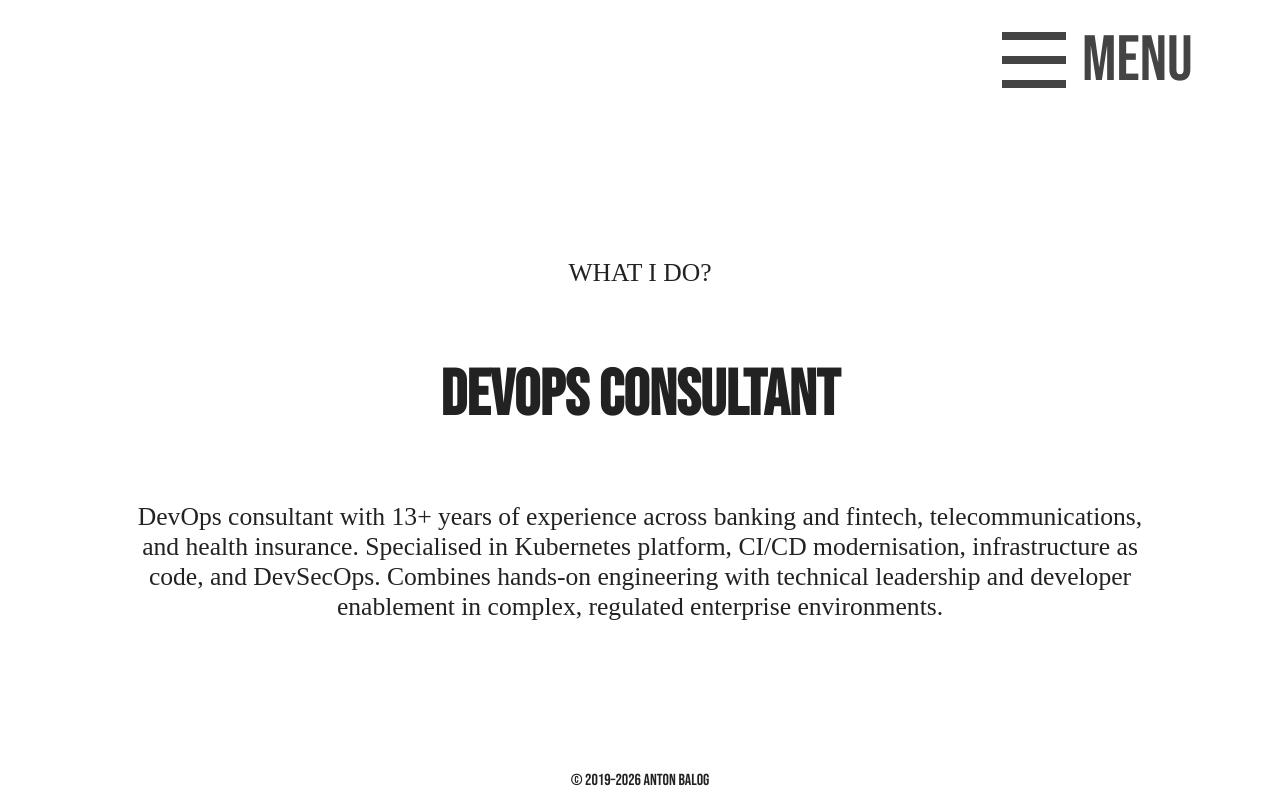
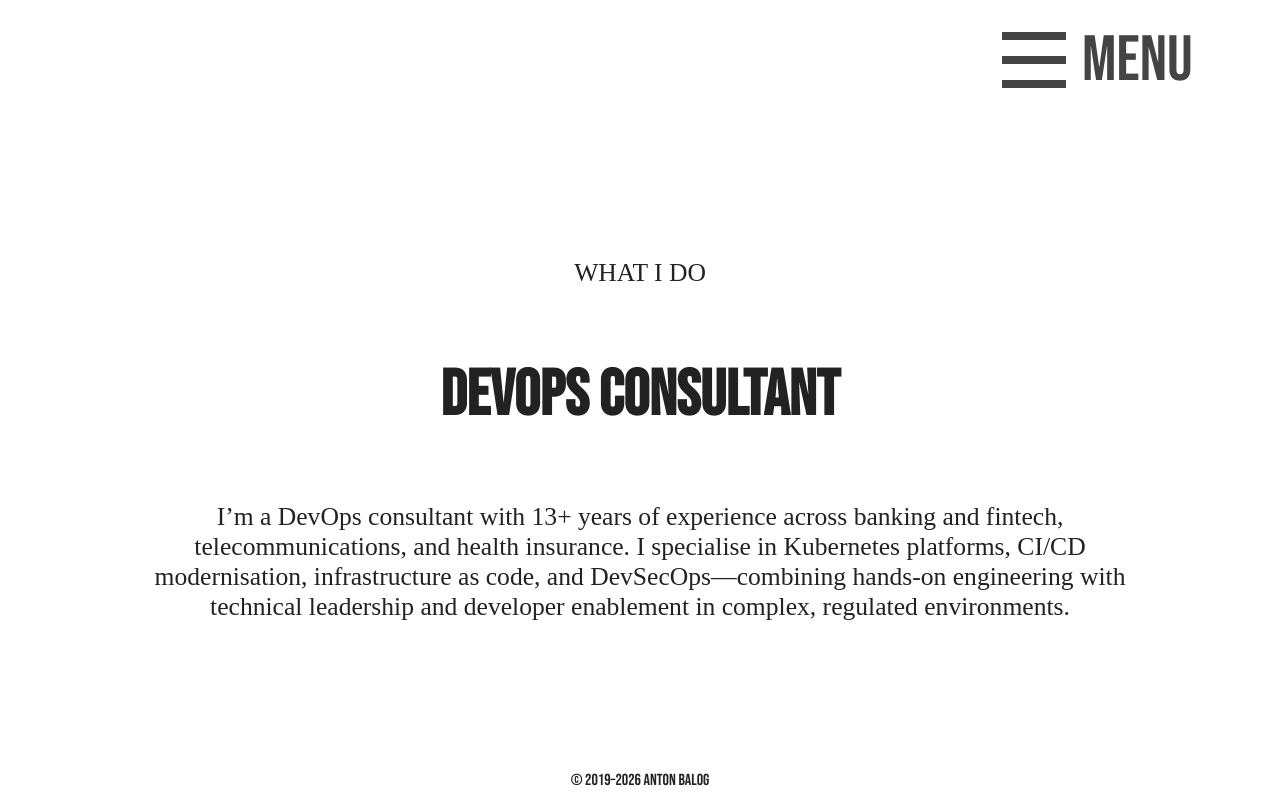
Before and after one commit to antonbalog/antonbalog, a React (Vite) app: page /work in a window 1280 px wide. Built offline with nearby package versions, Linux system fonts and the light colour scheme.

Commit message:
Small improvements

```diff
--- a/src/components/SideDrawer.module.scss
+++ b/src/components/SideDrawer.module.scss
@@ -345,7 +345,7 @@
    h1,
    p {
      font-family: 'Bebas Neue';
-     font-size: 10vw;
+     font-size: 5vw;
      // color: #ff6f61;
      color: #fff;
      // -webkit-animation: text-flicker-in-glow 4s linear infinite both;
--- a/src/pages/Work.jsx
+++ b/src/pages/Work.jsx
@@ -5,22 +5,13 @@ import workStyles from './Work.module.scss';
 const Work = () => {
   return (
     <div className={workStyles.work}>
-      {/* <div className={workStyles.designer}>
-          <h1>UX/UI Designer</h1>
-          <p>Because I like to make COOL stuff!</p>
-        </div>
-        <div className={workStyles.developer}>
-          <h1>React JS Developer</h1>
-          <p>Because React is cool stuff!</p>
-        </div> */}
       <div className={workStyles.engineer}>
-        <p>WHAT I DO?</p>
+        <p>WHAT I DO</p>
         <h1>DEVOPS Consultant</h1>
-        <p>DevOps consultant with 13+ years of experience across banking and fintech,
-          telecommunications, and health insurance. Specialised in Kubernetes
-          platform, CI/CD modernisation, infrastructure as code, and DevSecOps.
-          Combines hands-on engineering with technical leadership and
-          developer enablement in complex, regulated enterprise environments.</p>
+        <p>I’m a DevOps consultant with 13+ years of experience across banking and fintech, telecommunications,
+          and health insurance. I specialise in Kubernetes platforms, CI/CD modernisation, infrastructure as code,
+          and DevSecOps—combining hands-on engineering with technical leadership and developer enablement
+          in complex, regulated environments.</p>
       </div>
     </div>
   );
```
